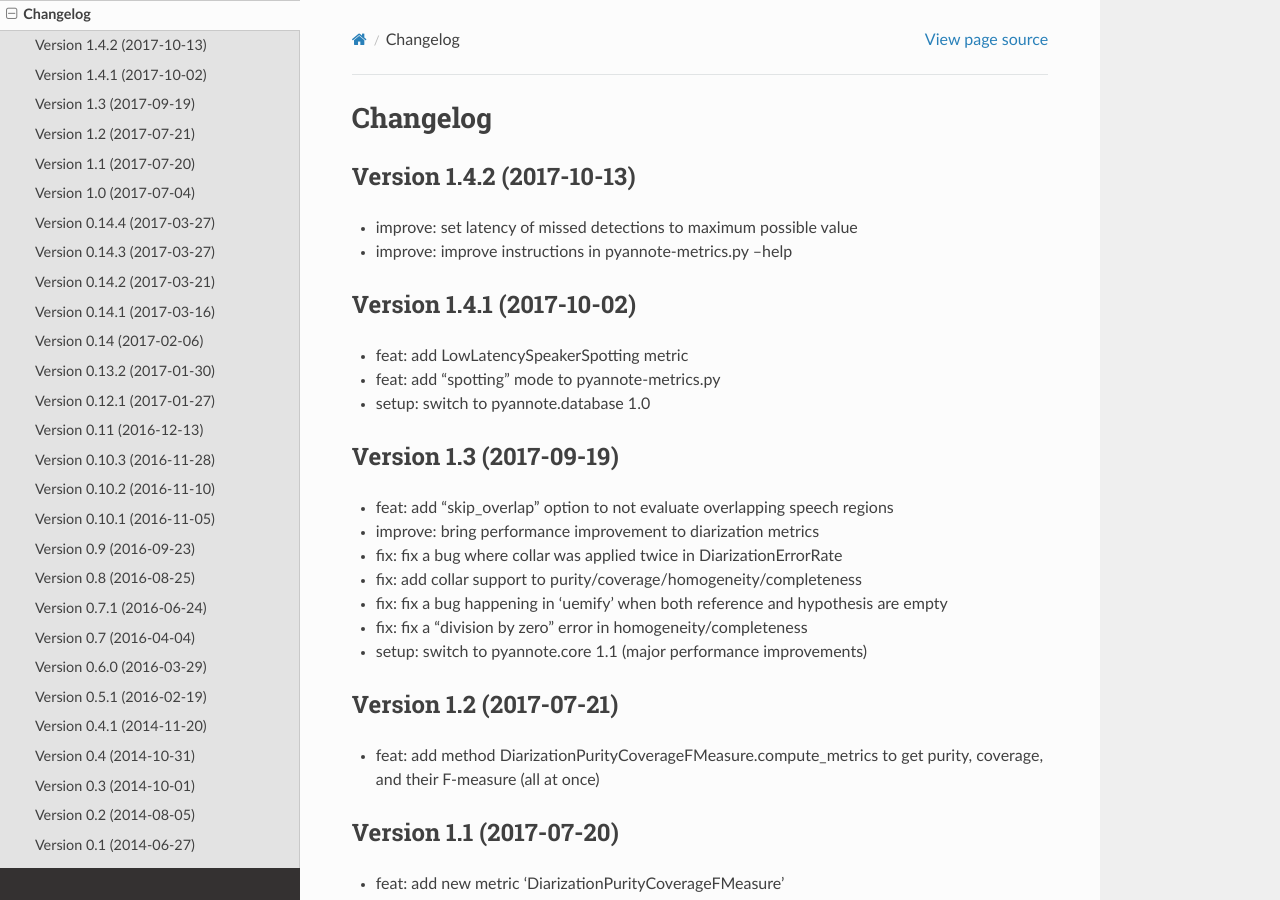
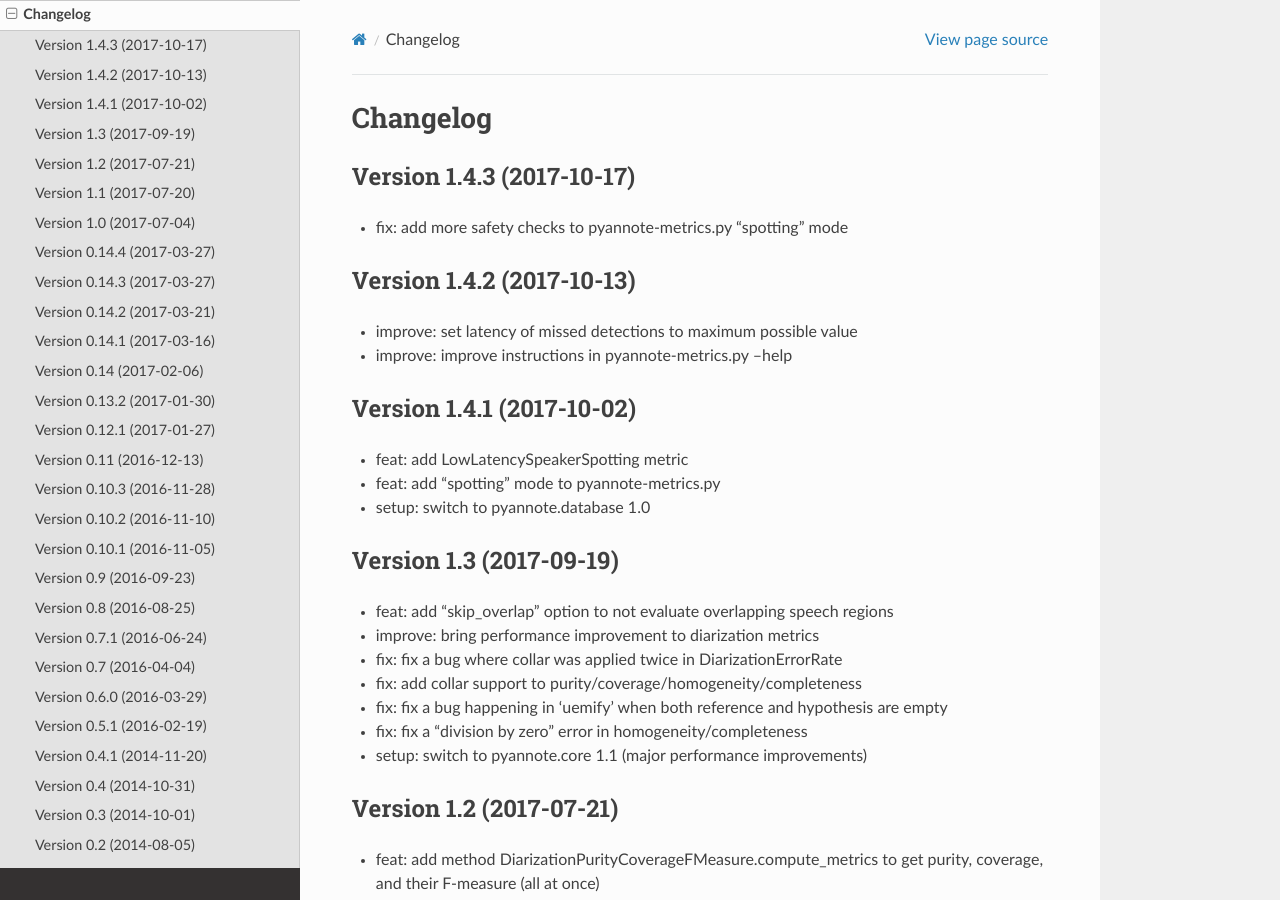
Before and after one commit to pyannote/pyannote-metrics, a Sphinx documentation site: the page built from docs/source/changelog.rst, in a window 1280 px wide and 900 px high. Built offline with Sphinx 7.4.7 and the Read the Docs theme 2.0.0, drawn with Linux system fonts in a browser that asks for light colours.

Commit message:
doc: update changelog

```diff
--- a/docs/source/changelog.rst
+++ b/docs/source/changelog.rst
@@ -1,6 +1,11 @@
 #########
 Changelog
 #########
+
+Version 1.4.3 (2017-10-17)
+~~~~~~~~~~~~~~~~~~~~~~~~~~
+
+- fix: add more safety checks to pyannote-metrics.py "spotting" mode
 
 Version 1.4.2 (2017-10-13)
 ~~~~~~~~~~~~~~~~~~~~~~~~~~
```
